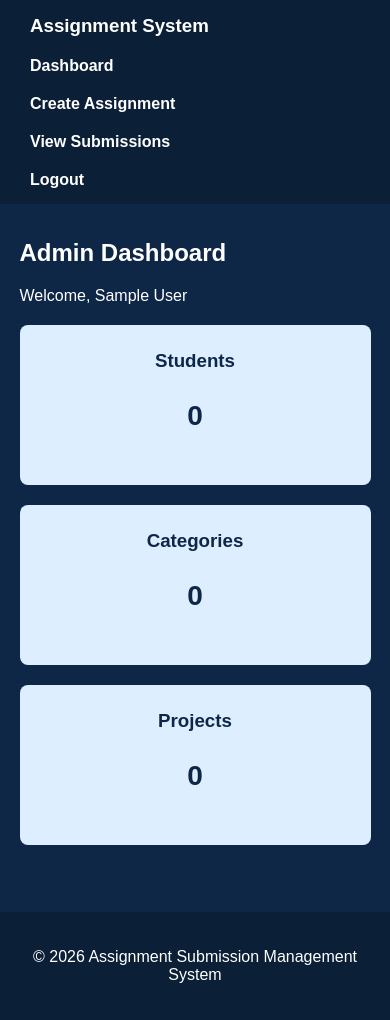
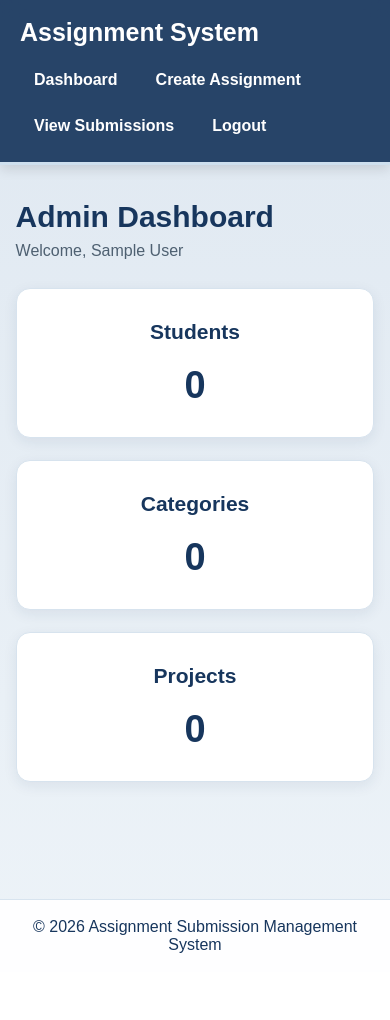
Before and after one commit to afiqjpeg/assignment_system, a PHP site: page /admin_dashboard.php in a window 390 px wide. After the commit the page ends 953 px from the top, so only its background shows below. Run offline with PHP 8.4, Linux system fonts and the light colour scheme; the visitor is signed in with stand-in values (Sample User, id 1); data that the repository does not hold is empty.

Commit message:
ade lagi

```diff
--- a/footer.php
+++ b/footer.php
@@ -1,9 +1,7 @@
 </main>
 
 <footer>
-
     <p>&copy; 2026 Assignment Submission Management System</p>
-
 </footer>
 
 </body>
--- a/header.php
+++ b/header.php
@@ -1,5 +1,4 @@
 <?php
-
 if (session_status() == PHP_SESSION_NONE) {
     session_start();
 }
@@ -8,45 +7,39 @@ if (!isset($_SESSION["user_id"])) {
     header("Location: login.php");
     exit();
 }
-
 ?>
 
 <!DOCTYPE html>
 <html lang="en">
-
 <head>
-
     <meta charset="UTF-8">
     <meta name="viewport" content="width=device-width, initial-scale=1.0">
-
     <title>Assignment System</title>
-
     <link rel="stylesheet" href="style.css">
-
 </head>
 
 <body>
 
-<nav>
+<header class="header">
+    <h2>Assignment System</h2>
 
-    <h3>Assignment System</h3>
-
+    <nav class="header-menu">
         <?php if ($_SESSION["role"] == "admin") { ?>
 
             <a href="admin_dashboard.php">Dashboard</a>
             <a href="create_assignment.php">Create Assignment</a>
             <a href="view_submissions.php">View Submissions</a>
+            <a href="logout.php">Logout</a>
 
         <?php } else { ?>
 
             <a href="student_dashboard.php">Dashboard</a>
-        <a href="submit_assignment.php">Submit Assignment</a>
-        <a href="my_submissions.php">My Submissions</a>
+            <a href="submit_assignment.php">Submit Project</a>
+            <a href="my_submissions.php">My Portfolio</a>
+            <a href="logout.php">Logout</a>
 
         <?php } ?>
-
-    <a href="logout.php">Logout</a>
-
     </nav>
+</header>
 
 <main>
--- a/style.css
+++ b/style.css
@@ -5,82 +5,159 @@
 body {
     margin: 0;
     font-family: Arial, sans-serif;
-    background-color: #0f2747;
+    background: linear-gradient(180deg, #dfe8f1 0%, #edf3f8 100%);
+    color: #1a1a1a;
+}
+
+/* HEADER */
+.header {
+    background: rgba(23, 54, 93, 0.92);
+    backdrop-filter: blur(10px);
+    -webkit-backdrop-filter: blur(10px);
+    padding: 18px 32px;
+    display: flex;
+    justify-content: space-between;
+    align-items: center;
+    border-bottom: 3px solid #cfe0ee;
+    box-shadow: 0 4px 12px rgba(0, 0, 0, 0.12);
+}
+
+.header h2 {
+    margin: 0;
+    color: #ffffff;
+    font-size: 25px;
+    font-weight: bold;
+}
+
+/* HEADER MENU */
+.header-menu {
+    display: flex;
+    align-items: center;
+    gap: 10px;
+    flex-wrap: wrap;
+}
+
+.header-menu a {
+    color: #ffffff;
+    text-decoration: none;
+    font-weight: bold;
+    padding: 9px 14px;
+    border-radius: 7px;
+    transition: 0.25s ease;
+}
+
+.header-menu a:hover {
+    background-color: rgba(255, 255, 255, 0.18);
     color: #ffffff;
 }
 
-/* NAVBAR */
-nav {
-    background-color: #0b1f36;
-    padding: 15px 30px;
-    display: flex;
-    align-items: center;
-    gap: 20px;
-}
-
-nav h3 {
-    margin: 0;
-    margin-right: auto;
+.header-menu a:visited {
     color: #ffffff;
-}
-
-nav a {
-    color: #ffffff;
-    text-decoration: none;
-    font-weight: bold;
-}
-
-nav a:hover {
-    color: #dceeff;
 }
 
 /* MAIN */
 main {
-    min-height: 75vh;
+    min-height: calc(100vh - 145px);
 }
 
-/* CONTAINER */
+/* DASHBOARD */
+.dashboard {
+    width: 92%;
+    margin: 35px auto 50px;
+}
+
+.dashboard h2 {
+    margin: 0 0 8px;
+    color: #17365d;
+    font-size: 30px;
+}
+
+.dashboard > p {
+    margin-top: 0;
+    color: #4e6071;
+    font-size: 16px;
+}
+
+/* CARDS */
+.card-container {
+    display: flex;
+    gap: 22px;
+    margin-top: 28px;
+}
+
+.card {
+    flex: 1;
+    min-height: 175px;
+    background: #ffffff;
+    padding: 28px 20px;
+    border-radius: 14px;
+    border: 1px solid #d7e3ee;
+    text-align: center;
+    display: flex;
+    flex-direction: column;
+    justify-content: center;
+    box-shadow: 0 4px 14px rgba(23, 54, 93, 0.08);
+}
+
+.card h3 {
+    margin: 0 0 20px;
+    color: #17365d;
+    font-size: 21px;
+}
+
+.card p {
+    margin: 0;
+    color: #17365d;
+    font-size: 38px;
+    font-weight: bold;
+}
+
+/* FORM */
 .container {
     width: 90%;
-    max-width: 550px;
-    margin: 50px auto;
+    max-width: 680px;
+    margin: 35px auto 50px;
+    background: rgba(255, 255, 255, 0.96);
     padding: 30px;
-    background-color: #ffffff;
-    color: #111111;
-    border-radius: 10px;
+    border-radius: 14px;
+    border: 1px solid #d8e4ef;
+    box-shadow: 0 4px 14px rgba(23, 54, 93, 0.08);
 }
 
 .container h2 {
+    margin-top: 0;
+    margin-bottom: 25px;
     text-align: center;
-    color: #0f2747;
-    margin-top: 0;
+    color: #17365d;
 }
 
-/* FORM */
 label {
     display: block;
     margin-top: 15px;
-    margin-bottom: 5px;
-    color: #0f2747;
+    margin-bottom: 6px;
     font-weight: bold;
+    color: #17365d;
 }
 
 input,
 select,
 textarea {
     width: 100%;
-    padding: 10px;
-    border: 1px solid #b9d8f0;
-    border-radius: 5px;
-    background-color: #ffffff;
-    color: #111111;
+    padding: 11px 12px;
+    border: 1px solid #bfd1e2;
+    border-radius: 8px;
+    font-family: Arial, sans-serif;
+    font-size: 14px;
+    background-color: #fdfefe;
+    color: #1a1a1a;
 }
 
 input:focus,
 select:focus,
 textarea:focus {
     outline: none;
-    border-color: #0f2747;
+    border-color: #5b9bd5;
+    box-shadow: 0 0 0 3px rgba(91, 155, 213, 0.12);
 }
 
 textarea {
@@ -88,124 +165,56 @@ textarea {
     resize: vertical;
 }
 
+small {
+    display: block;
+    margin-top: 6px;
+    color: #6a7783;
+}
+
 /* BUTTON */
 button {
     width: 100%;
     margin-top: 20px;
-    padding: 10px;
+    padding: 12px;
     border: none;
-    border-radius: 5px;
-    background-color: #0f2747;
+    border-radius: 8px;
+    background-color: #17365d;
     color: #ffffff;
     font-weight: bold;
     cursor: pointer;
+    transition: 0.25s ease;
 }
 
 button:hover {
-    background-color: #17365d;
-}
-
-/* MESSAGE */
-.error {
-    background-color: #ffffff;
-    color: #b00020;
-    padding: 10px;
-    border-left: 4px solid #b00020;
-}
-
-.success {
-    background-color: #dceeff;
-    color: #0f2747;
-    padding: 10px;
-    border-left: 4px solid #0f2747;
-}
-
-/* DASHBOARD */
-.dashboard {
-    width: 90%;
-    margin: 35px auto;
-}
-
-.dashboard h2,
-.dashboard h3 {
-    color: #ffffff;
-}
-
-/* CARDS */
-.card-container {
-    display: flex;
-    gap: 20px;
-    margin-top: 20px;
-}
-
-.card {
-    flex: 1;
-    background-color: #dceeff;
-    color: #0f2747;
-    padding: 25px;
-    border-radius: 8px;
-    text-align: center;
-}
-
-.card h3 {
-    margin-top: 0;
-    color: #0f2747;
-}
-
-.card p {
-    font-size: 28px;
-    font-weight: bold;
-    color: #0f2747;
-}
-
-/* SEARCH */
-#search {
-    margin-top: 10px;
-    margin-bottom: 20px;
-}
-
-/* PROJECT CARD */
-.assignment-card {
-    background-color: #ffffff;
-    color: #111111;
-    padding: 20px;
-    margin-bottom: 15px;
-    border-radius: 8px;
-}
-
-.assignment-card h3 {
-    color: #0f2747;
-}
-
-.assignment-card a {
-    color: #0f2747;
-    text-decoration: none;
-    font-weight: bold;
+    background-color: #244d7d;
 }
 
 /* TABLE */
 .table-container {
     width: 92%;
-    margin: 35px auto;
+    margin: 35px auto 50px;
     overflow-x: auto;
 }
 
 .table-container h2 {
-    color: #ffffff;
+    color: #17365d;
 }
 
 table {
     width: 100%;
     border-collapse: collapse;
     background-color: #ffffff;
-    color: #111111;
+    border: 1px solid #d8e4ef;
+    border-radius: 12px;
+    overflow: hidden;
+    box-shadow: 0 4px 14px rgba(23, 54, 93, 0.06);
 }
 
 th,
 td {
-    padding: 12px;
-    border-bottom: 1px solid #dceeff;
+    padding: 13px 14px;
     text-align: left;
+    border-bottom: 1px solid #d8e4ef;
 }
 
 th {
@@ -213,48 +222,109 @@ th {
     color: #ffffff;
 }
 
-tr:hover {
-    background-color: #eef6ff;
+td {
+    color: #1a1a1a;
 }
 
-/* LINKS */
-.container a,
+tr:hover {
+    background-color: #f4f8fc;
+}
+
 td a {
-    color: #0f2747;
+    color: #17365d;
     text-decoration: none;
     font-weight: bold;
 }
 
-.container a:hover,
 td a:hover {
     text-decoration: underline;
 }
 
+/* PROJECT CARD */
+.assignment-card {
+    background-color: #ffffff;
+    padding: 20px;
+    margin-bottom: 15px;
+    border: 1px solid #d8e4ef;
+    border-radius: 10px;
+    box-shadow: 0 3px 10px rgba(23, 54, 93, 0.05);
+}
+
+.assignment-card h3 {
+    margin-top: 0;
+    color: #17365d;
+}
+
+.assignment-card p {
+    color: #415261;
+}
+
+.assignment-card a {
+    color: #17365d;
+    text-decoration: none;
+    font-weight: bold;
+}
+
+.assignment-card a:hover {
+    text-decoration: underline;
+}
+
+/* MESSAGE */
+.error {
+    background-color: #ffe6e6;
+    color: #b00020;
+    padding: 10px 12px;
+    border-radius: 8px;
+    margin-bottom: 15px;
+}
+
+.success {
+    background-color: #e6f2fb;
+    color: #17365d;
+    padding: 10px 12px;
+    border-radius: 8px;
+    margin-bottom: 15px;
+}
+
 /* FOOTER */
 footer {
+    width: 100%;
+    background: rgba(255, 255, 255, 0.95);
+    color: #17365d;
     text-align: center;
-    margin-top: 40px;
-    padding: 20px;
-    background-color: #0b1f36;
-    color: #ffffff;
+    padding: 18px 20px;
+    border-top: 1px solid #d8e4ef;
+}
+
+footer p {
+    margin: 0;
+    font-weight: 500;
 }
 
 /* RESPONSIVE */
 @media (max-width: 768px) {
-    nav {
+    .header {
+        padding: 18px 20px;
         flex-direction: column;
         align-items: flex-start;
+        gap: 15px;
     }
 
-    nav h3 {
-        margin-right: 0;
+    .header-menu {
+        flex-wrap: wrap;
     }
 
     .card-container {
         flex-direction: column;
     }
 
-    .container {
+    .dashboard,
+    .container,
+    .table-container {
         width: 92%;
     }
+
+    .card {
+        min-height: 150px;
+    }
 }
```
Also changed, not shown: 1 other file. Lines whose indentation alone changed are shown as unchanged.
